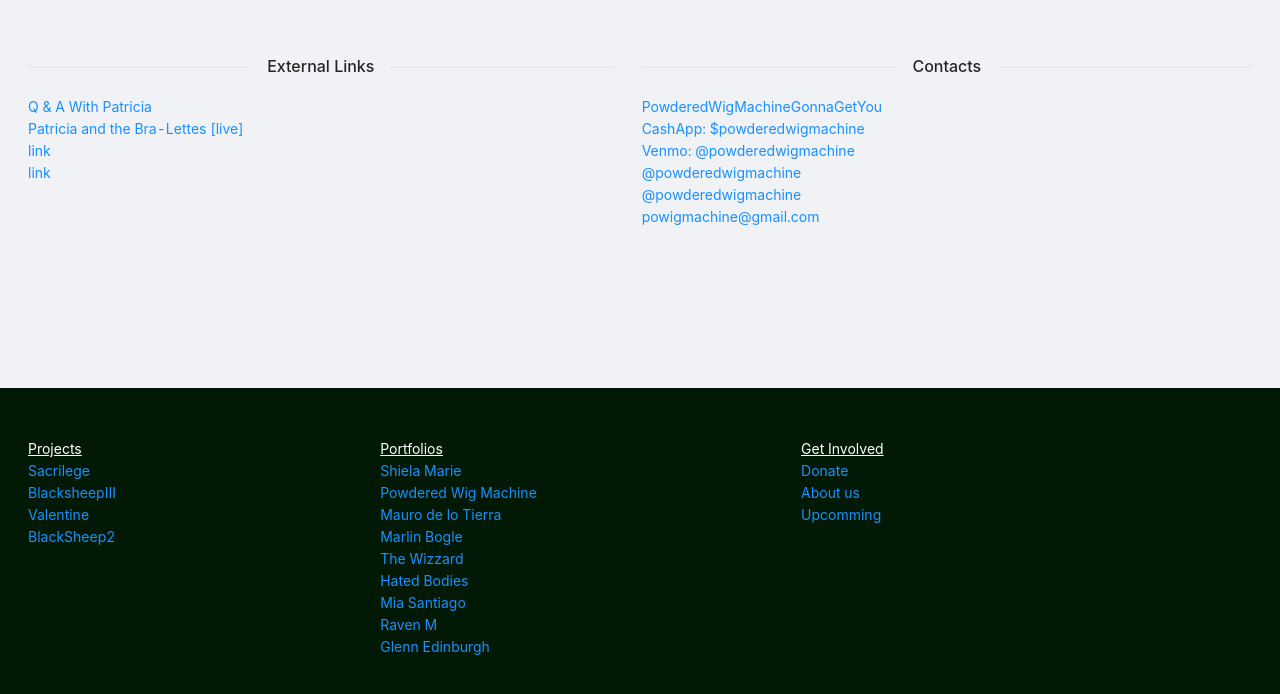
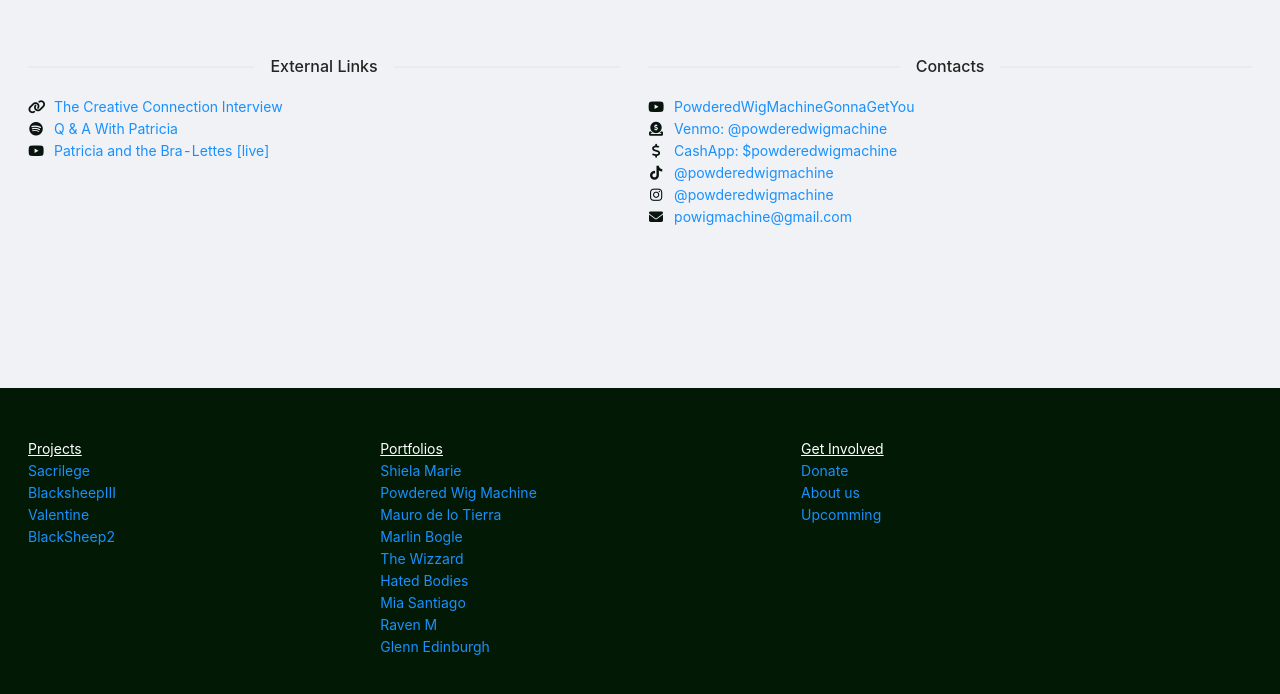
Before and after one commit to Gledinburgh/Seed, a Next.js app: page /PowderedWigMachine in a window 1280 px wide. Shown: the part 1732-2426 px from the top of the page. Built offline with nearby package versions, Linux system fonts and the light colour scheme; a web font is replaced by a local one.

Commit message:
created functions to assign icons and link elements

```diff
--- a/components/Portfolio/Links.js
+++ b/components/Portfolio/Links.js
@@ -1,5 +1,7 @@
 import styles from '../../styles/Portfolio.module.css';
 import { fontAwsomeIcons as icons } from '../../data/fontAwsomeIcons';
+import Script from 'next/script';
+
 
 import { Row, Col, Divider } from 'antd';
 
@@ -34,8 +36,40 @@ export default function Links({ outLinks, contactLinks }) {
     }
   }
 
+  function mapLinks(links) {
+
+    return (
+
+      links.map((contact) => {
+        var icon = null;
+        var link = null;
+
+        link = setLink(contact);
+        icon = setIcon(contact.service);
+
+        if (contact.link) {
+          return (
+            <Row key={link}>
+              <span >
+                <span className={styles.icon}>
+                  <i className={icon}></i>
+                </span>
+                {link}
+              </span>
+            </Row>
+          )
+        } else {
+          return <span />;
+        }
+      })
+    )
+
+
+  }
+
   return (
     <>
+      <Script src="https://kit.fontawesome.com/1960917441.js" crossOrigin="anonymous"></Script>
 
       <div id="links" style={{ height: "15vh" }}></div>
       <Row wrap={true} justify={"center"} className={styles["link-wrapper"]}>
@@ -48,21 +82,9 @@ export default function Links({ outLinks, contactLinks }) {
             </ Divider>
           </Row>
           {
-            outLinks.map(({ text, link }) => {
-              return (
-                <Row key={link}>
-                  <a rel="noopener noreferrer"
-                    target="_blank"
-                    href={link}
-                  >
-                    {text}
-                  </a>
-                </Row>
-              );
-            })
+            mapLinks(outLinks)
           }
-          <Row> <a>link</a></Row>
-          <Row> <a>link</a></Row>
+
         </Col>
 
 
@@ -73,27 +95,8 @@ export default function Links({ outLinks, contactLinks }) {
             </Divider>
           </Row>
           {
-            contactLinks.map((contact) => {
-              var icon = null;
-              var link = null;
-
-              link = setLink(contact);
-              icon = setIcon(contact.service);
-
-              return (
-                <Row key={link}>
-                  <span>
-                    <i className={icon}></i>
-                    {link}
-                  </span>
-                </Row>
-              )
-
-
-            })
+            mapLinks(contactLinks)
           }
-
-
         </Col>
 
       </Row >
--- a/data/fontAwsomeIcons.js
+++ b/data/fontAwsomeIcons.js
@@ -1,8 +1,8 @@
 export const fontAwsomeIcons = {
   "youtube": "fab fa-youtube",
   "tiktok": "fab fa-tiktok",
-  //"venmo": "fas fa-donate",
-  //"cashapp": "fas fa-dollar-sign",
+  "venmo": "fas fa-donate",
+  "cashapp": "fas fa-dollar-sign",
   "instagram": "fab fa-instagram",
   "facebook": "fab fa-facebook-square",
   "twitter": "fab fa-twitter",
--- a/data/portfolioDetails/powderedWigMachineDetails.js
+++ b/data/portfolioDetails/powderedWigMachineDetails.js
@@ -17,17 +17,17 @@ export const powderedWigMachineDetails = {
         "alt": "external link to Powdered Wig Machine youtube channel"
       },
       {
-        //"service": "cashapp",
+        "service": "venmo",
+        "link": "https://venmo.com/u/powderedwigmachine",
+        "text": "Venmo: @powderedwigmachine",
+        "alt": "external link to Powdered Wig Machine Venmo"
+      },
+      {
+        "service": "cashapp",
         "link": "https://cash.app/$powderedwigmachine",
         "text": "CashApp: $powderedwigmachine",
         "alt": "external link to Powdered Wig Machine Cashapp"
 
-      },
-      {
-        "service:": "venmo",
-        "link": "https://venmo.com/u/powderedwigmachine",
-        "text": "Venmo: @powderedwigmachine",
-        "alt": "external link to Powdered Wig Machine Venmo"
       },
       {
         "service": "tiktok",
@@ -46,21 +46,24 @@ export const powderedWigMachineDetails = {
         "service": "email",
         "link": "powigmachine@gmail.com",
         "text": "powigmachine@gmail.com ",
-        "alt": "Email adress for Powdered Wig Machine"
+        "alt": "Email address for Powdered Wig Machine"
       },
     ],
   "outLinks": [
     {
-      "text:": "The Creative Connection Interview",
-      "link": "https://culturecraft.blog/2021/07/17/powdered-wig-machine/"
+      "service": "link",
+      "link": "https://culturecraft.blog/2021/07/17/powdered-wig-machine/",
+      "text": "The Creative Connection Interview",
     },
     {
+      "service": "spotify",
+      "link": "https://open.spotify.com/episode/0uSWDQVPh47KujL5GHbz1x?si=K1CCoWKPRBm-4GtJNaFuIg",
       "text": "Q & A With Patricia",
-      "link": "https://open.spotify.com/episode/0uSWDQVPh47KujL5GHbz1x?si=K1CCoWKPRBm-4GtJNaFuIg"
     },
     {
+      "service": "youtube",
+      "link": "https://youtu.be/Cl2s1LRyI_k",
       "text": "Patricia and the Bra-Lettes [live]",
-      "link": "https://youtu.be/Cl2s1LRyI_k"
     },
 
   ],
--- a/pages/index.js
+++ b/pages/index.js
@@ -22,8 +22,8 @@ export default function Home() {
   return (
     <div className={styles.container}>
       <Head>
-        <title>Create Next App</title>
-        <meta name="description" content="Generated by create next app" />
+        <title>Texas Arts Collective: Black Sheep</title>
+        <meta name="description" content="Black Sheep arts collective. View artists portfolios and upcomming events" />
         <link rel="icon" href="/favicon.ico" />
       </Head>
       <Script src="https://kit.fontawesome.com/1960917441.js" crossOrigin="anonymous"></Script>
--- a/styles/Portfolio.module.css
+++ b/styles/Portfolio.module.css
@@ -111,3 +111,12 @@ font-size: 2.5rem;
 {
   margin-left: 3.5vh;
 }
+
+.icon
+{
+  width: 2vh !important;
+  margin-right: 10px;
+  text-align: center;
+  display: inline-block;
+  color: rgb(8, 20, 13);
+}
```
